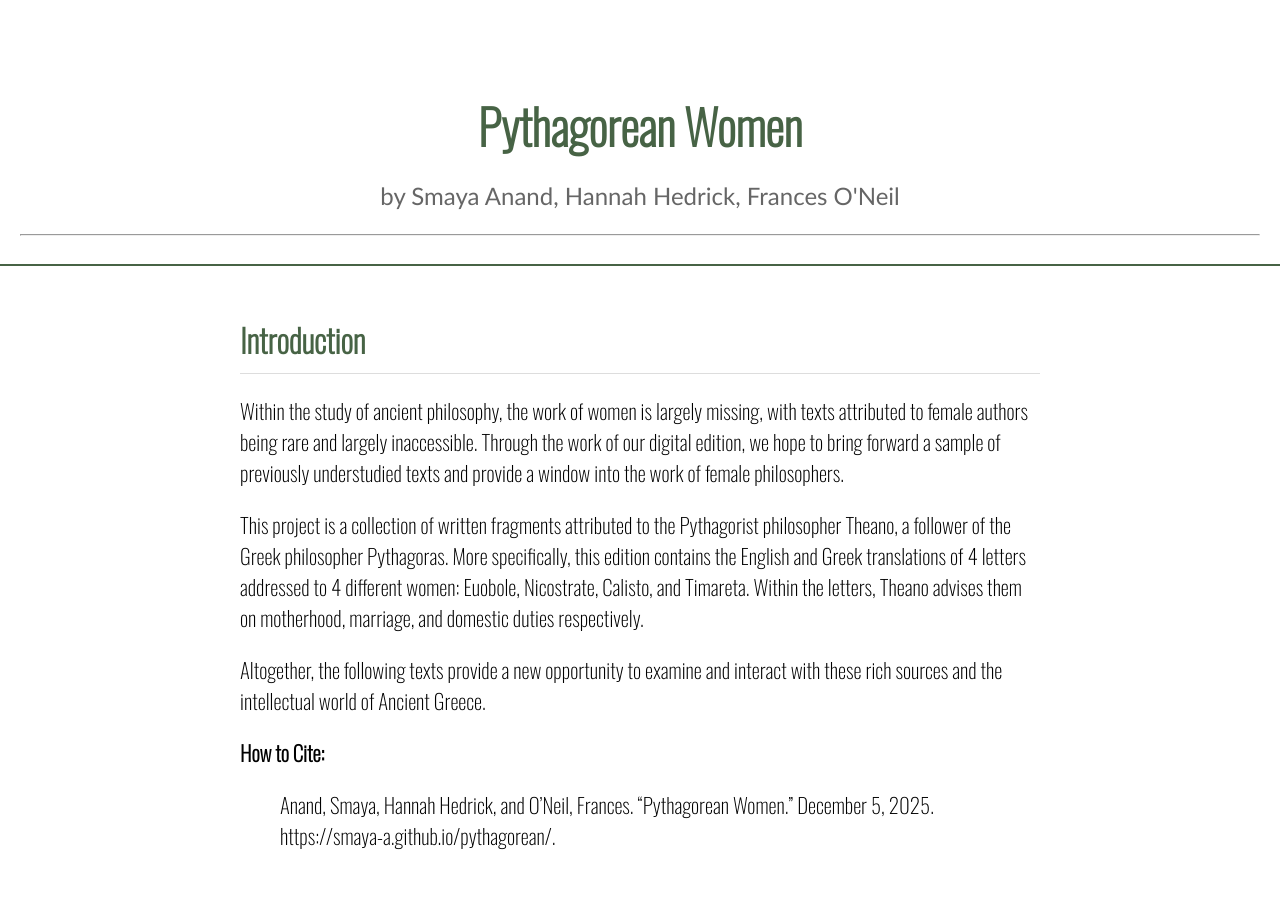
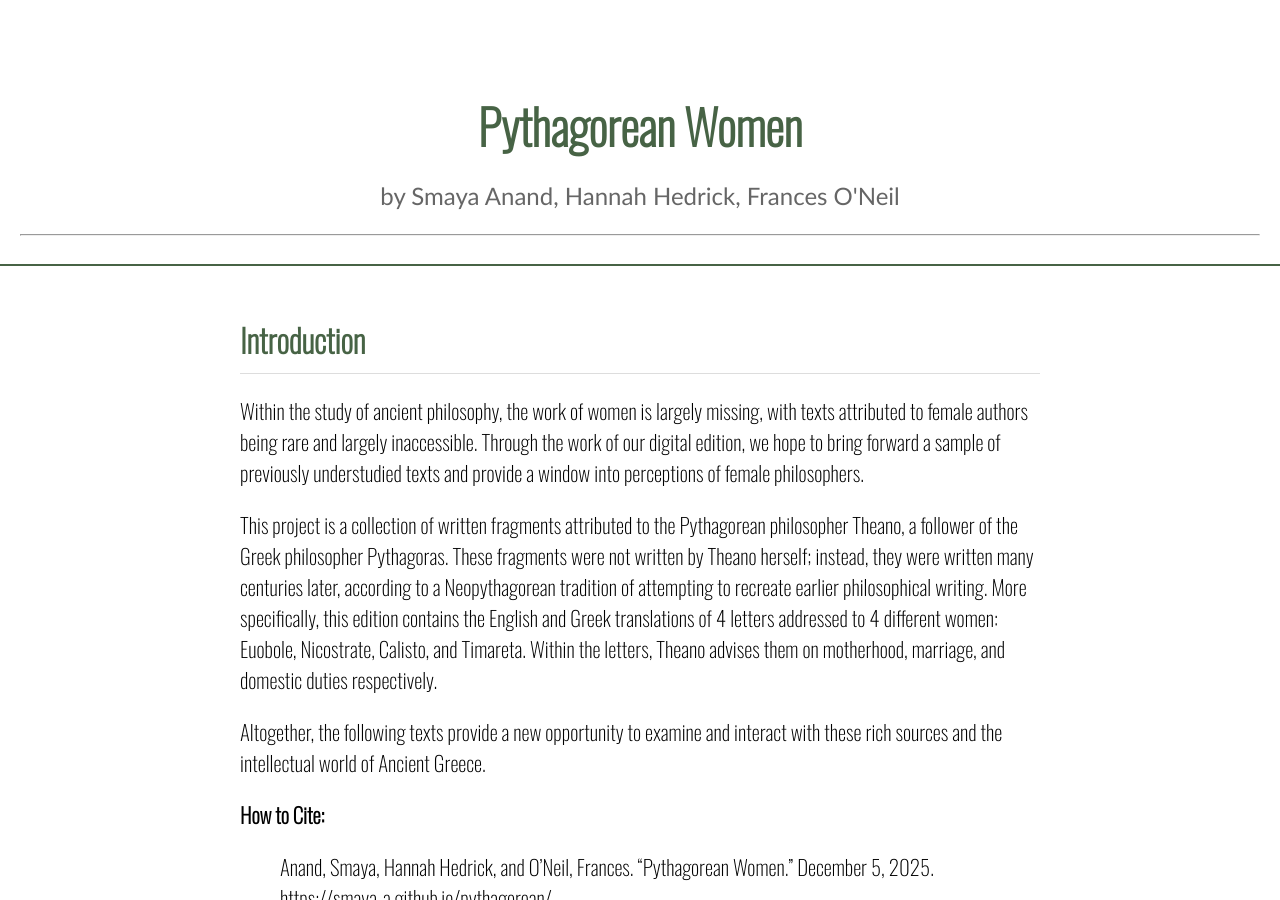
Before and after one commit to smaya-a/pythagorean, a Jekyll site: the page built from index.markdown, in a window 1280 px wide and 900 px high. Built offline with Jekyll 4.4.1, drawn with Linux system fonts in a browser that asks for light colours; part of the change alters nothing that is shown; some of the changed text lies outside the part shown.

Commit message:
Update index timareta.markdown

```diff
--- a/index.markdown
+++ b/index.markdown
@@ -5,9 +5,9 @@ layout: single_page
 {% assign media = site.mindoc_media | where: "page", "source" | sort: "order" %}
 
 # Introduction
- Within the study of ancient philosophy, the work of women is largely missing, with texts attributed to female authors being rare and largely inaccessible. Through the work of our digital edition, we hope to bring forward a sample of previously understudied texts and provide a window into the work of female philosophers.
+ Within the study of ancient philosophy, the work of women is largely missing, with texts attributed to female authors being rare and largely inaccessible. Through the work of our digital edition, we hope to bring forward a sample of previously understudied texts and provide a window into perceptions of female philosophers.
 
-This project is a collection of written fragments attributed to the Pythagorist philosopher Theano, a follower of the Greek philosopher Pythagoras. More specifically, this edition contains the English and Greek translations of 4 letters addressed to 4 different women: Euobole, Nicostrate, Calisto, and Timareta. Within the letters, Theano advises them on motherhood, marriage, and domestic duties respectively.
+This project is a collection of written fragments attributed to the Pythagorean philosopher Theano, a follower of the Greek philosopher Pythagoras. These fragments were not written by Theano herself; instead, they were written many centuries later, according to a Neopythagorean tradition of attempting to recreate earlier philosophical writing.  More specifically, this edition contains the English and Greek translations of 4 letters addressed to 4 different women: Euobole, Nicostrate, Calisto, and Timareta. Within the letters, Theano advises them on motherhood, marriage, and domestic duties respectively.
 
 Altogether, the following texts provide a new opportunity to examine and interact with these rich sources and the intellectual world of Ancient Greece.
 
@@ -109,6 +109,23 @@ ments, which are out of tune when excessively loose and snap when strung too tig
 
 [^15]: Literally: “Let what is foreign to the need (of the house) be estranged from its mistress.” This process of estrangement is the opposite of oikeiōsis. -DD
 
+## Theano to Timareta (Fr.) (Greek)
+
+
+T 200 No. 7; Poll. Onom. 10.21.5–9. . τὸν οἰκοδεσπότην καὶ τὴν
+οἰκοδέσποιναν . . . ταῦτα ἄμφω εὗρον ἐν Θεανοῦς τῆς Πυθαγόρου γυναικὸς
+ἐπιστολῇ πρὸς Τιμαρέταν γραφείσῃ. ὁ δὲ οἰκοδεσπότης ἔστι κα
+Ἀλέξιδος ἐν Ταραντίνοις. . .
+
+## Theano to Timareta (Fr.)(English)
+
+
+οἰκοδεσπότης “the master of the house” and οἰκοδέσποινα “the mistress of
+the house” I found both compound nouns in the letter that Theano the wife
+of Pythagoras has written for Timareta; οἰκοδεσπότης is also used in Alexis’
+The People of Tarentum.
+
+
 
 # About this Source
 
```
